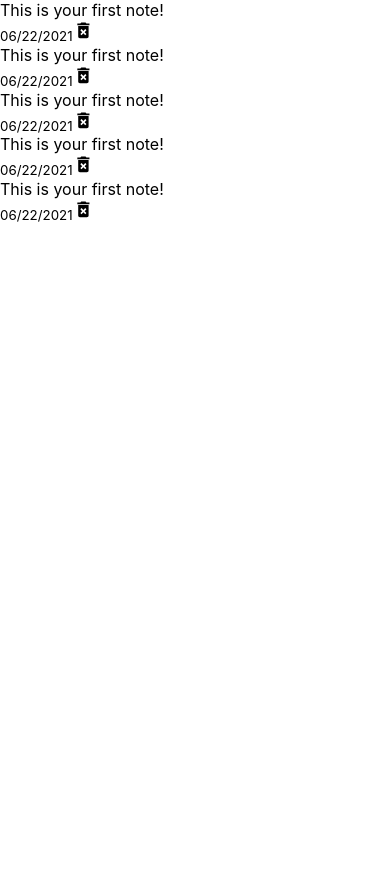
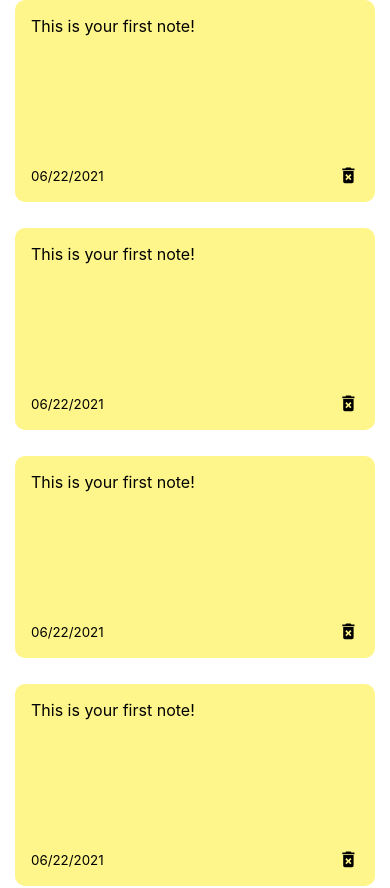
Before and after one commit to steventejeda/react-notes, a React (Create React App) app: page / in a window 390 px wide. Shown: the top 888 px of the page. Before the commit the page ends 844 px from the top, so only its background shows below. Built offline with nearby package versions, Linux system fonts and the light colour scheme; the HTML template or start-up script is replaced by a standard one.

Commit message:
Making the Note component more responsive along with some styling

```diff
--- a/src/index.css
+++ b/src/index.css
@@ -1,13 +1,41 @@
 body {
-  margin: 0;
-  font-family: -apple-system, BlinkMacSystemFont, 'Segoe UI', 'Roboto', 'Oxygen',
-    'Ubuntu', 'Cantarell', 'Fira Sans', 'Droid Sans', 'Helvetica Neue',
-    sans-serif;
-  -webkit-font-smoothing: antialiased;
-  -moz-osx-font-smoothing: grayscale;
+    margin: 0;
+    font-family: -apple-system, BlinkMacSystemFont, 'Segoe UI', 'Roboto', 'Oxygen', 'Ubuntu', 'Cantarell', 'Fira Sans', 'Droid Sans', 'Helvetica Neue', sans-serif;
+    -webkit-font-smoothing: antialiased;
+    -moz-osx-font-smoothing: grayscale;
 }
 
 code {
-  font-family: source-code-pro, Menlo, Monaco, Consolas, 'Courier New',
-    monospace;
+    font-family: source-code-pro, Menlo, Monaco, Consolas, 'Courier New', monospace;
 }
+
+.container {
+    max-width: 960px;
+    margin-right: auto;
+    margin-left: auto;
+    padding-right: 15px;
+    padding-left: 15px;
+}
+
+.note {
+    background: #fef68a;
+    margin-bottom: 10px;
+    border-radius: 10px;
+    padding: 1rem;
+    min-height: 170px;
+    display: flex;
+    flex-direction: column;
+    justify-content: space-between;
+}
+
+.note-footer {
+    display: flex;
+    align-items: center;
+    justify-content: space-between;
+}
+
+.notes-list {
+    display: grid;
+    gap: 1rem;
+    grid-template-columns: repeat(auto-fit, minmax(250px, 1fr));
+}
```
